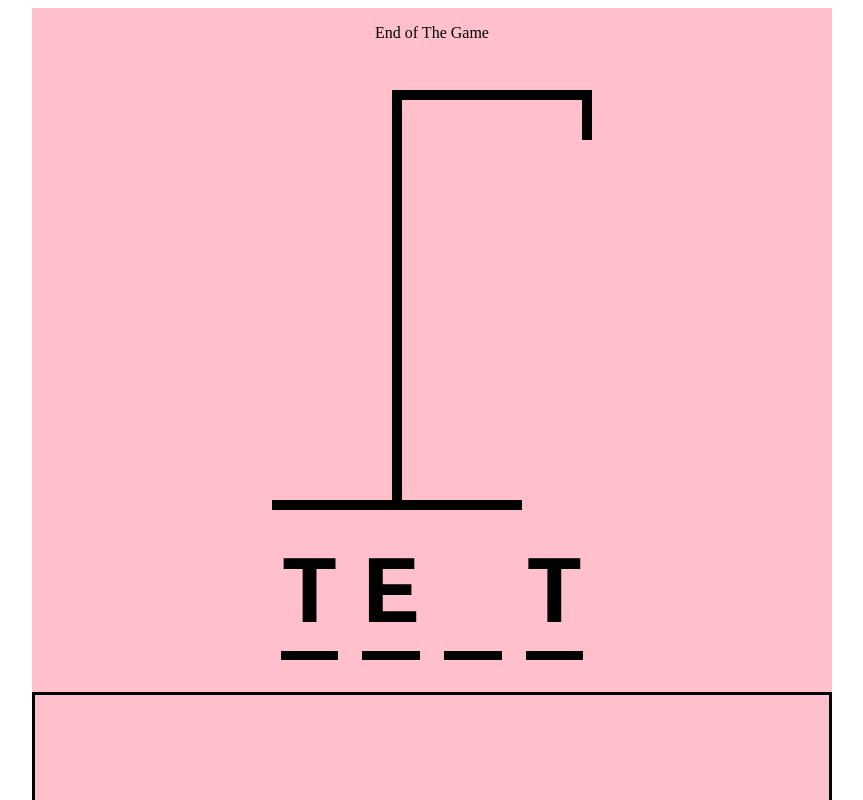
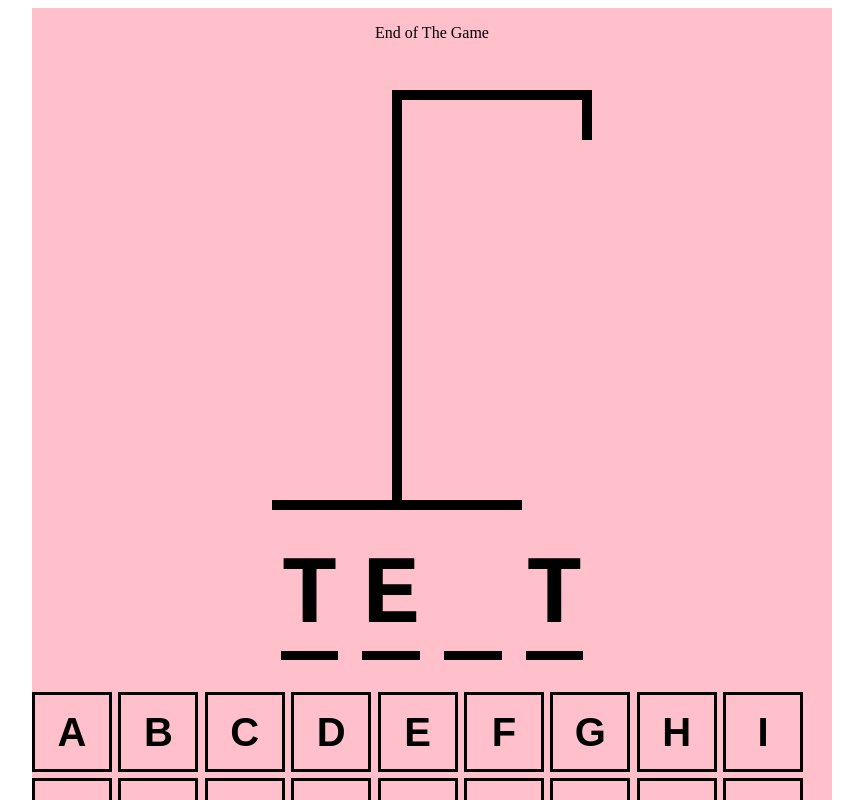
Before and after one commit to RodrigoPalazon/HANG_MAN, a React (Vite) app in the folder hangman/: page / in a window 1280 px wide. Shown: the top 800 px of the page, without its empty margins (208-1071 px from the left). Built offline with nearby package versions, Linux system fonts and the light colour scheme.

Commit message:
Fix Keyboard Component style

```diff
--- a/hangman/src/Keyboard.module.css
+++ b/hangman/src/Keyboard.module.css
@@ -1,5 +1,5 @@
 .btn {
-    width: 100%;
+    width: 2em;
     border: 3px solid black;
     background: none;
     aspect-ratio: 1 / 1;
```
